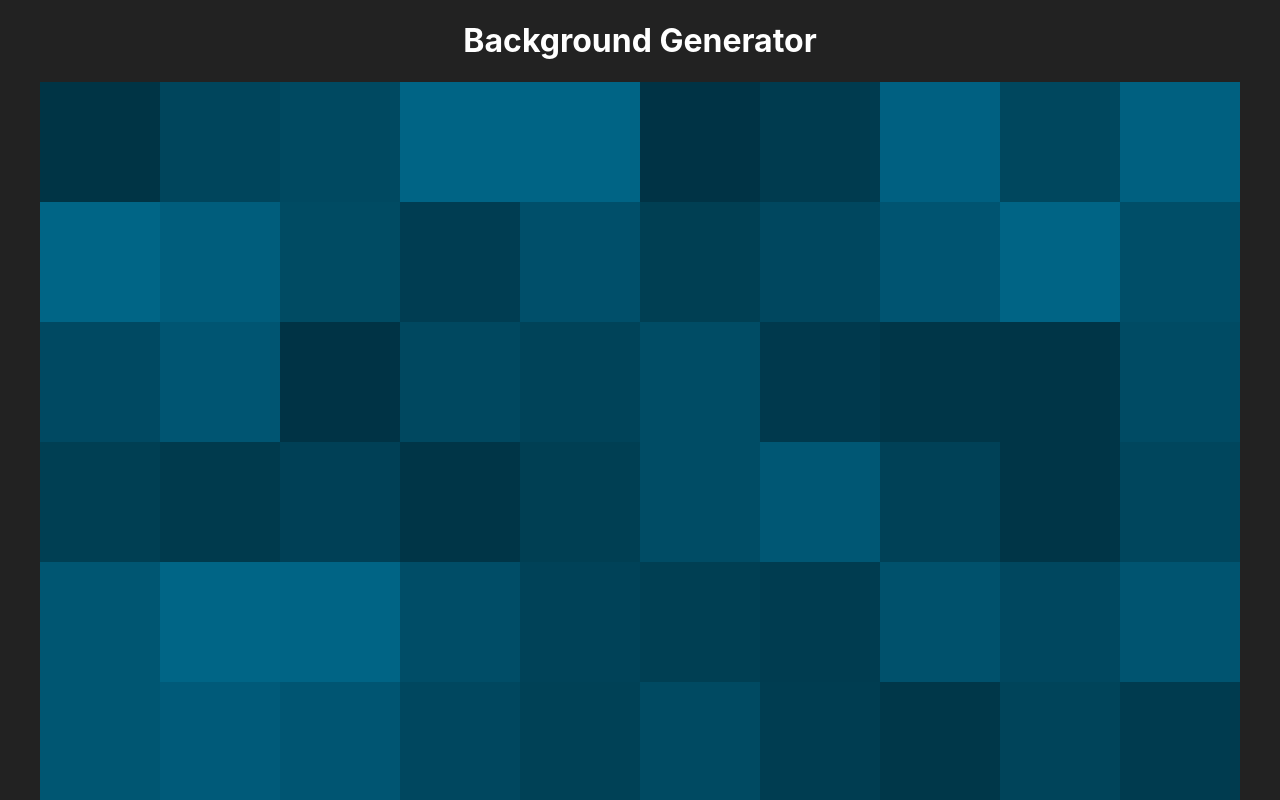
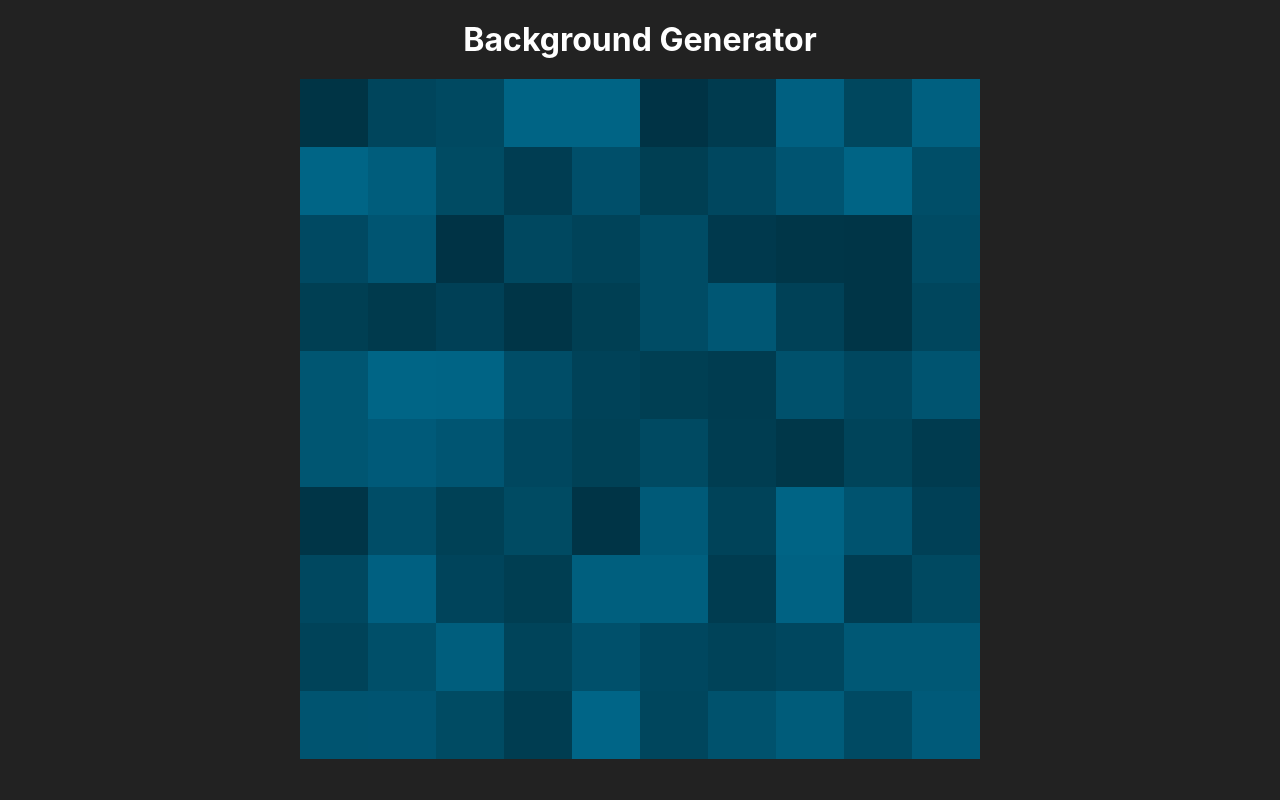
Before and after one commit to caleb531/bg-generator, a SvelteKit app: page / in a window 1280 px wide. Shown: the top 800 px of the page. Built offline with nearby package versions, Linux system fonts and the light colour scheme.

Commit message:
Keep SVG canvas within viewport at all times

```diff
--- a/src/routes/+page.svelte
+++ b/src/routes/+page.svelte
@@ -12,6 +12,7 @@
 <style lang="scss">
 
     :global(body) {
+        min-height: 100%;
         margin: 0;
         padding: 0 40px;
         font-family: 'Source Sans Pro', -apple-system, BlinkMacSystemFont, 'Segoe UI', Roboto, Helvetica, Arial, sans-serif;
@@ -19,6 +20,9 @@
         text-align: center;
         color: #fff;
     }
+    :global(h1) {
+        margin: 20px 0;
+    }
     :global(a) {
         color: inherit;
     }
--- a/src/routes/Grid.svelte
+++ b/src/routes/Grid.svelte
@@ -30,6 +30,7 @@
 </script>
 
 <svg viewBox="0 0 {canvasWidth} {canvasHeight}" width="100%">
+    <rect x="0" y="0" width="100%" height="100%" fill="#068" />
     {#each gridTiles as gridSquare}
         <rect {...gridSquare} />
     {/each}
@@ -37,6 +38,7 @@
 
 <style>
     svg {
-        background-color: #068;
+        width: 100%;
+        max-height: calc(100vh - 120px);
     }
 </style>
```
